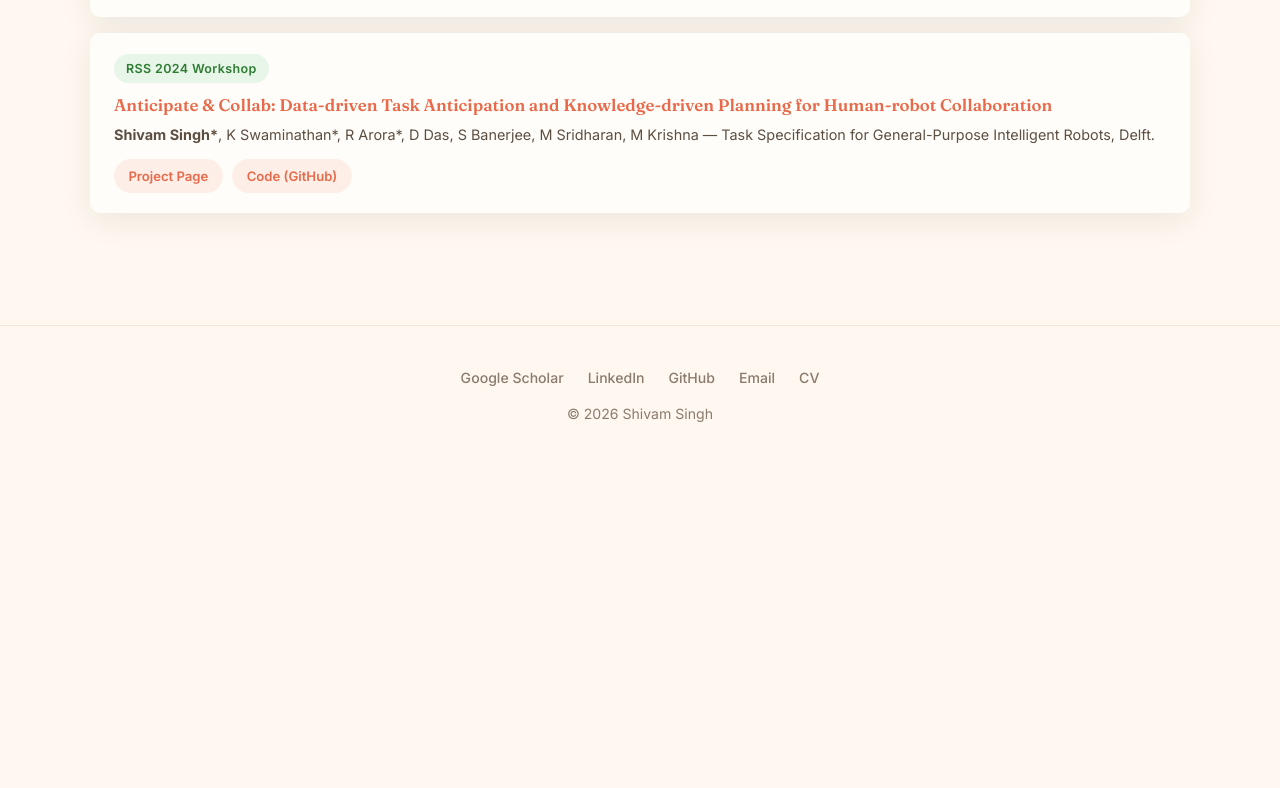
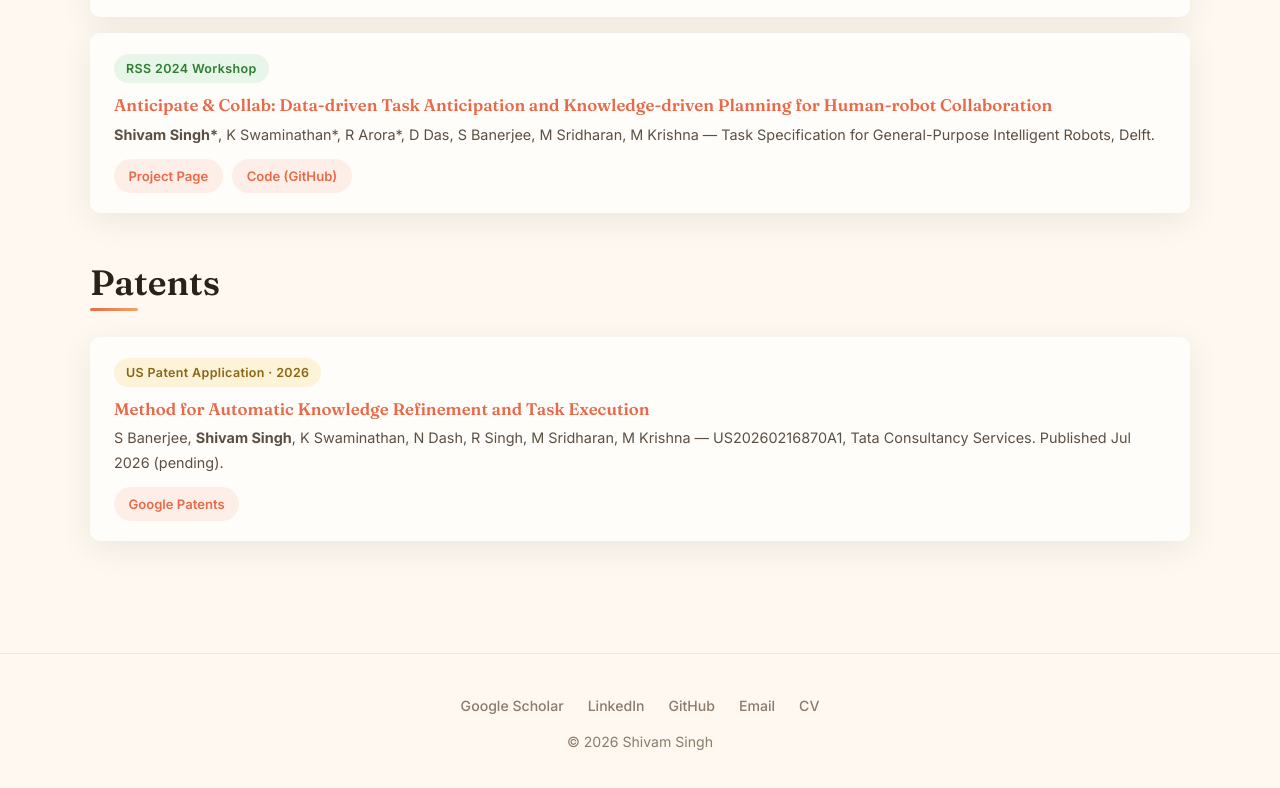
Before and after one commit to shivhere/shivhere.github.io, a plain HTML site: page research.html in a window 1280 px wide. Shown: the part 4885-5673 px from the top of the page. Before the commit the page ends 5350 px from the top, so only its background shows below. Drawn offline with Linux system fonts and the light colour scheme.

Commit message:
Add Patents section with US20260216870A1 to research page
Co-Authored-By: Claude Opus 5.5 <noreply@anthropic.com>

```diff
--- a/assets/css/style.css
+++ b/assets/css/style.css
@@ -481,6 +481,7 @@ h3 { font-size: 1.25rem; }
 .badge-arxiv { background: #f0e6ff; color: #7d3c98; }
 .badge-workshop { background: #e8f5e9; color: #2e7d32; }
 .badge-ongoing { background: #fff3e0; color: #e65100; }
+.badge-patent { background: #fdf3d8; color: #8a6514; }
 
 [data-theme="dark"] .badge-icra { background: rgba(240, 132, 102, 0.16); color: #f5a48c; }
 [data-theme="dark"] .badge-iros { background: rgba(42, 157, 143, 0.2); color: #6fd3c6; }
@@ -488,6 +489,7 @@ h3 { font-size: 1.25rem; }
 [data-theme="dark"] .badge-arxiv { background: rgba(170, 110, 210, 0.2); color: #cfa6ec; }
 [data-theme="dark"] .badge-workshop { background: rgba(102, 187, 106, 0.18); color: #9ad49d; }
 [data-theme="dark"] .badge-ongoing { background: rgba(255, 152, 0, 0.18); color: #ffb866; }
+[data-theme="dark"] .badge-patent { background: rgba(212, 168, 83, 0.18); color: #e6c47e; }
 
 .research-authors {
   font-size: 0.88rem;
--- a/research.html
+++ b/research.html
@@ -12,7 +12,7 @@
   <link rel="preconnect" href="https://fonts.googleapis.com">
   <link rel="preconnect" href="https://fonts.gstatic.com" crossorigin>
   <link href="https://fonts.googleapis.com/css2?family=Fraunces:opsz,wght@9..144,400;9..144,600;9..144,700&family=Inter:wght@400;500;600;700&display=swap" rel="stylesheet">
-  <link rel="stylesheet" href="assets/css/style.css?v=2">
+  <link rel="stylesheet" href="assets/css/style.css?v=3">
   <script src="assets/js/theme-init.js"></script>
   <script src="assets/js/analytics.js"></script>
 </head>
@@ -168,6 +168,18 @@
       </div>
     </div>
 
+    <!-- Patents -->
+    <div class="section-header" style="margin-top:3rem;"><h2>Patents</h2></div>
+
+    <div class="workshop-card">
+      <span class="venue-badge badge-patent">US Patent Application &middot; 2026</span>
+      <h3><a href="https://patents.google.com/patent/US20260216870A1/en" target="_blank" rel="noopener">Method for Automatic Knowledge Refinement and Task Execution</a></h3>
+      <p>S Banerjee, <strong>Shivam Singh</strong>, K Swaminathan, N Dash, R Singh, M Sridharan, M Krishna — US20260216870A1, Tata Consultancy Services. Published Jul 2026 (pending).</p>
+      <div class="research-links">
+        <a href="https://patents.google.com/patent/US20260216870A1/en" class="link-pill" target="_blank" rel="noopener">Google Patents</a>
+      </div>
+    </div>
+
   </div>
 </section>
 
```
